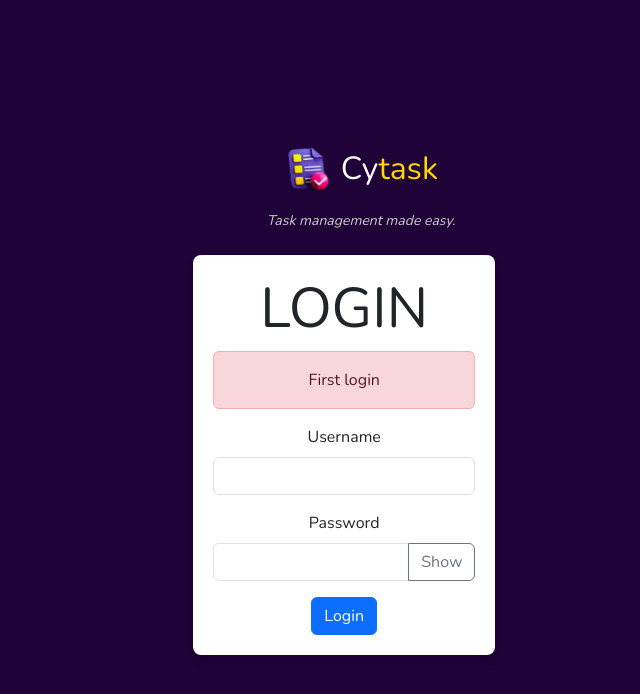
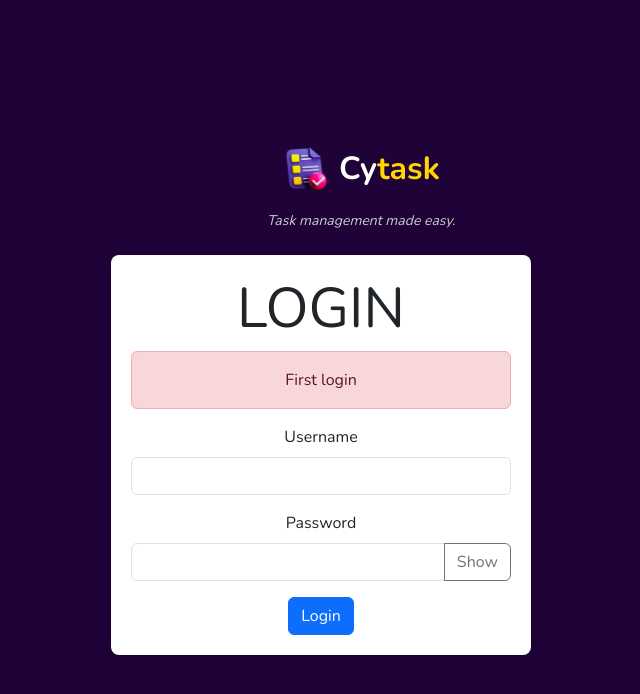
Before and after one commit to Lincoln-Madaraka/cytask, a PHP site: the page made by login.php in a window 1280 px wide. Shown: the top 694 px of the page, without its empty margins (279-919 px from the left). Run offline with PHP 8.4, Linux system fonts and the light colour scheme.

Commit message:
UI update

```diff
--- a/css/style.css
+++ b/css/style.css
@@ -364,6 +364,7 @@
 }
 .app-brand {
   margin-bottom: 20px;
+  text-align: center;
 }
 
 .cytask-logo {
@@ -375,11 +376,13 @@
 .cy {
   color: #fff;          /* white for “Cy” */
   display: inline;
+  font-weight: 700;
 }
 
 .task {
   color: #FFD600;       /* yellow for “task” */
   display: inline;
+  font-weight: 700;
 }
 
 .cytask-slogan {
@@ -388,3 +391,8 @@
   color: #ccc;
   margin-top: 5px;
 }
+.login-container {
+  width: 90%;
+  max-width: 500px;
+  margin: auto;
+}
```
